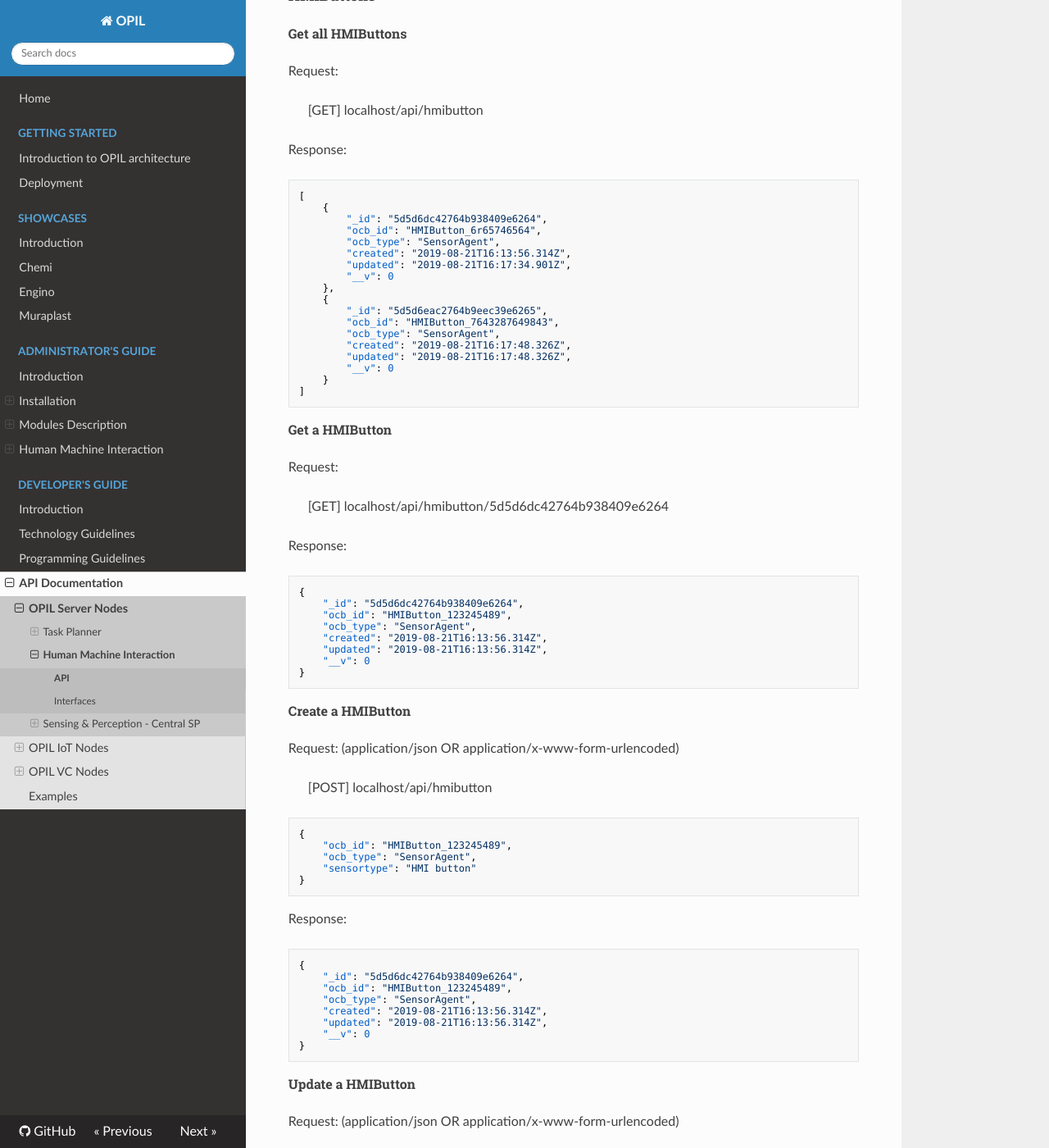
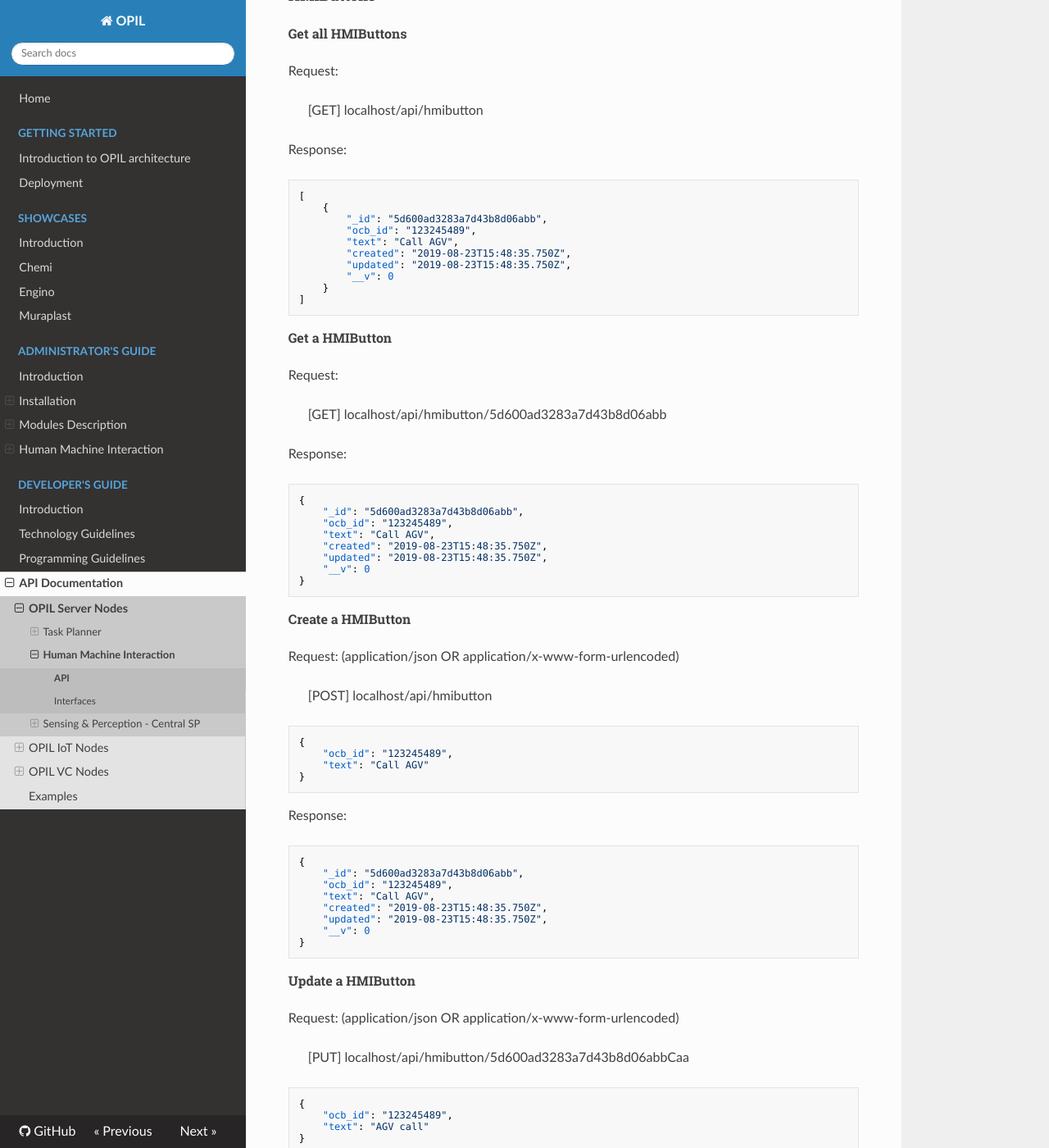
Before and after one commit to opil/documentation, an MkDocs documentation site: the page built from docs/develop/HMI/opil_api_hmi.md, in a window 1280 px wide and 1400 px high, scrolled down 3100 px. Shown: the whole window at 82% size. Built offline with MkDocs 1.6.1, drawn with Linux system fonts in a browser that asks for light colours; nearby versions of some CDN libraries; old or Windows-style settings are respelled for this version of MkDocs; some of the changed text lies outside the part shown.

Commit message:
Update docs/develop/HMI/opil_api_hmi.md

````diff
--- a/docs/develop/HMI/opil_api_hmi.md
+++ b/docs/develop/HMI/opil_api_hmi.md
@@ -136,35 +136,27 @@
 ```json
 [
     {
-        "_id": "5d5d6dc42764b938409e6264",
-        "ocb_id": "HMIButton_6r65746564",
-        "ocb_type": "SensorAgent",
-        "created": "2019-08-21T16:13:56.314Z",
-        "updated": "2019-08-21T16:17:34.901Z",
-        "__v": 0
-    },
-    {
-        "_id": "5d5d6eac2764b9eec39e6265",
-        "ocb_id": "HMIButton_7643287649843",
-        "ocb_type": "SensorAgent",
-        "created": "2019-08-21T16:17:48.326Z",
-        "updated": "2019-08-21T16:17:48.326Z",
+        "_id": "5d600ad3283a7d43b8d06abb",
+        "ocb_id": "123245489",
+        "text": "Call AGV",
+        "created": "2019-08-23T15:48:35.750Z",
+        "updated": "2019-08-23T15:48:35.750Z",
         "__v": 0
     }
 ]
 ```
 #### Get a HMIButton
 Request:
->    [GET] localhost/api/hmibutton/5d5d6dc42764b938409e6264
+>    [GET] localhost/api/hmibutton/5d600ad3283a7d43b8d06abb
 
 Response:
 ```json
 {
-    "_id": "5d5d6dc42764b938409e6264",
-    "ocb_id": "HMIButton_123245489",
-    "ocb_type": "SensorAgent",
-    "created": "2019-08-21T16:13:56.314Z",
-    "updated": "2019-08-21T16:13:56.314Z",
+    "_id": "5d600ad3283a7d43b8d06abb",
+    "ocb_id": "123245489",
+    "text": "Call AGV",
+    "created": "2019-08-23T15:48:35.750Z",
+    "updated": "2019-08-23T15:48:35.750Z",
     "__v": 0
 }
 ```
@@ -173,40 +165,38 @@
 >    [POST] localhost/api/hmibutton
 ```json
 {
-    "ocb_id": "HMIButton_123245489",
-    "ocb_type": "SensorAgent",
-    "sensortype": "HMI button"
+    "ocb_id": "123245489",
+    "text": "Call AGV"
 }
 ```
 Response:
 ```json
 {
-    "_id": "5d5d6dc42764b938409e6264",
-    "ocb_id": "HMIButton_123245489",
-    "ocb_type": "SensorAgent",
-    "created": "2019-08-21T16:13:56.314Z",
-    "updated": "2019-08-21T16:13:56.314Z",
+    "_id": "5d600ad3283a7d43b8d06abb",
+    "ocb_id": "123245489",
+    "text": "Call AGV",
+    "created": "2019-08-23T15:48:35.750Z",
+    "updated": "2019-08-23T15:48:35.750Z",
     "__v": 0
 }
 ```
 #### Update a HMIButton
 Request: (application/json OR application/x-www-form-urlencoded)
->    [PUT] localhost/api/hmibutton/5d5d6dc42764b938409e6264
+>    [PUT] localhost/api/hmibutton/5d600ad3283a7d43b8d06abbCaa
 ```json
 {
-    "ocb_id": "HMIButton_6r65746564",
-    "ocb_type": "SensorAgent",
-    "sensortype": "HMI button"
+    "ocb_id": "123245489",
+    "text": "AGV call"
 }
 ```
 Response:
 ```json
 {
-    "_id": "5d5d6dc42764b938409e6264",
-    "ocb_id": "HMIButton_6r65746564",
-    "ocb_type": "SensorAgent",
-    "created": "2019-08-21T16:13:56.314Z",
-    "updated": "2019-08-21T16:17:34.901Z",
+    "_id": "5d600ad3283a7d43b8d06abb",
+    "ocb_id": "123245489",
+    "text": "AGV call",
+    "created": "2019-08-23T15:48:35.750Z",
+    "updated": "2019-08-23T15:52:19.331Z",
     "__v": 0
 }
 ```
@@ -217,11 +207,11 @@
 Response:
 ```json
 {
-    "_id": "5d5d6eea2764b9dd289e6266",
-    "ocb_id": "HMIButton_7643287649",
-    "ocb_type": "SensorAgent",
-    "created": "2019-08-21T16:18:50.895Z",
-    "updated": "2019-08-21T16:18:50.895Z",
+    "_id": "5d600ad3283a7d43b8d06abb",
+    "ocb_id": "123245489",
+    "text": "AGV call",
+    "created": "2019-08-23T15:48:35.750Z",
+    "updated": "2019-08-23T15:52:19.331Z",
     "__v": 0
 }
 ```
````
